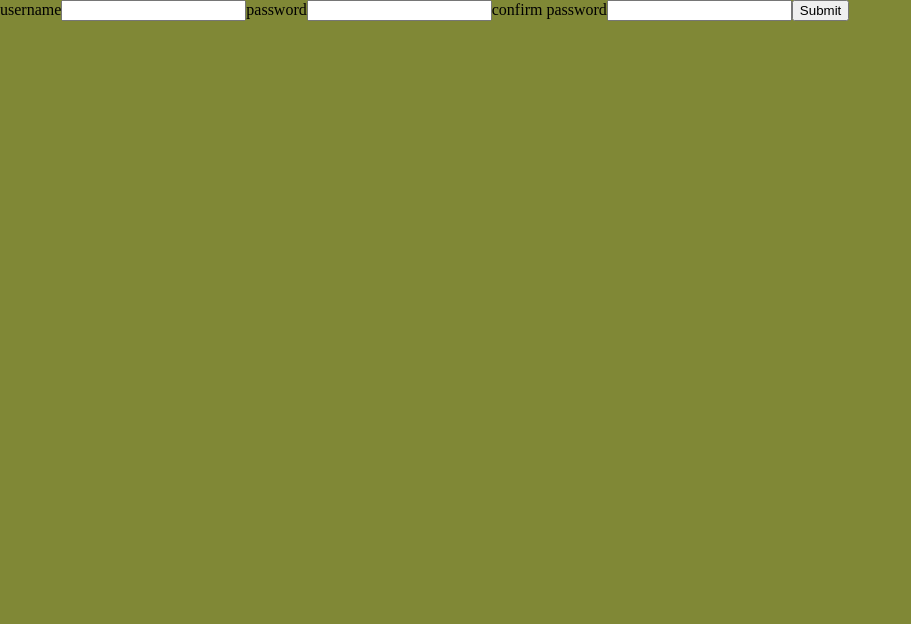
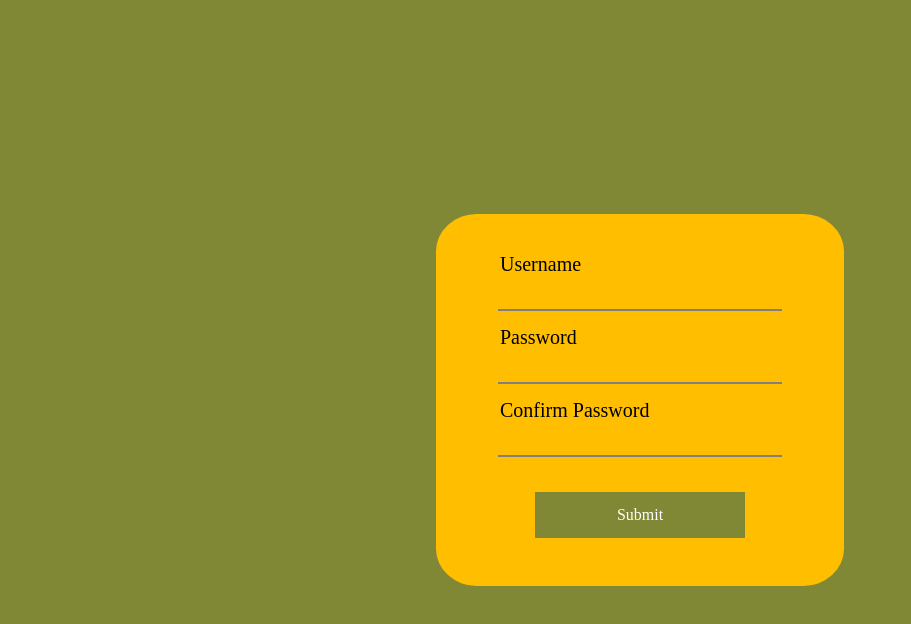
Before and after one commit to Nikesh-Nikki/hand_cricket, a React (Vite) app: page /create_account in a window 1280 px wide. Shown: the top 624 px of the page, without its empty margins (0-911 px from the left). Built offline with nearby package versions, Linux system fonts and the light colour scheme.

Commit message:
styled create account page

```diff
--- a/src/components/CreateAccount.jsx
+++ b/src/components/CreateAccount.jsx
@@ -2,6 +2,7 @@ import React from "react";
 import axios from "axios";
 import { useNavigate } from "react-router-dom";
 import { useState } from "react";
+import '../styles/login.scss'
 
 export default function CreateAccount(){
 
@@ -58,21 +59,23 @@ export default function CreateAccount(){
         }
     }
     return (
-        <>
+        <div id = "create-account-component">
+            <div id = "create-account">
                 {
-                (state.error) ? <p>{state.error}</p> : undefined
+                    (state.error) ? <div className = "error">{state.error}</div> : undefined
                 }
                 <form onSubmit={handleSubmit}>
-                <label>username</label>
+                    <label>Username</label>
                     <input type = "text" name = "username" onChange = {(e)=>{setState({...state , username : e.target.value})}}></input>
-                <label>password</label>
+                    <label>Password</label>
                     <input type = "password" id = "password" name = "password"
                     onChange = {(e)=>{setState({...state , password : e.target.value})}}></input>
-                 <label>confirm password</label>
+                    <label>Confirm Password</label>
                     <input type = "password" id = "confirmPassword"
                     onChange = {(e)=>{setState({...state , confirmPassword : e.target.value})}}></input>
                     <button type="submit">Submit</button>
                 </form>
-        </>
+            </div>
+        </div>
     )
 }
--- a/src/styles/login.scss
+++ b/src/styles/login.scss
@@ -10,10 +10,28 @@
 #login {
     background-color: vars.$secondaryColor;
     width : 35vh;
-    padding : 5%;
+    padding : 3% 5%;
     border-radius: 10%;
 
     form {
         @extend %basicForm;
     }
 }
+
+#create-account-component{
+    @extend #login-component;
+}
+
+#create-account{
+    @extend #login;
+    button {
+        margin-top: 20px;
+    }
+}
+
+.error {
+    font-size : vars.$medium;
+    color: rgb(156, 8, 8);
+    font-weight: bold;
+    margin-bottom : 30px;
+}
```
Lines whose indentation alone changed are shown as unchanged.
